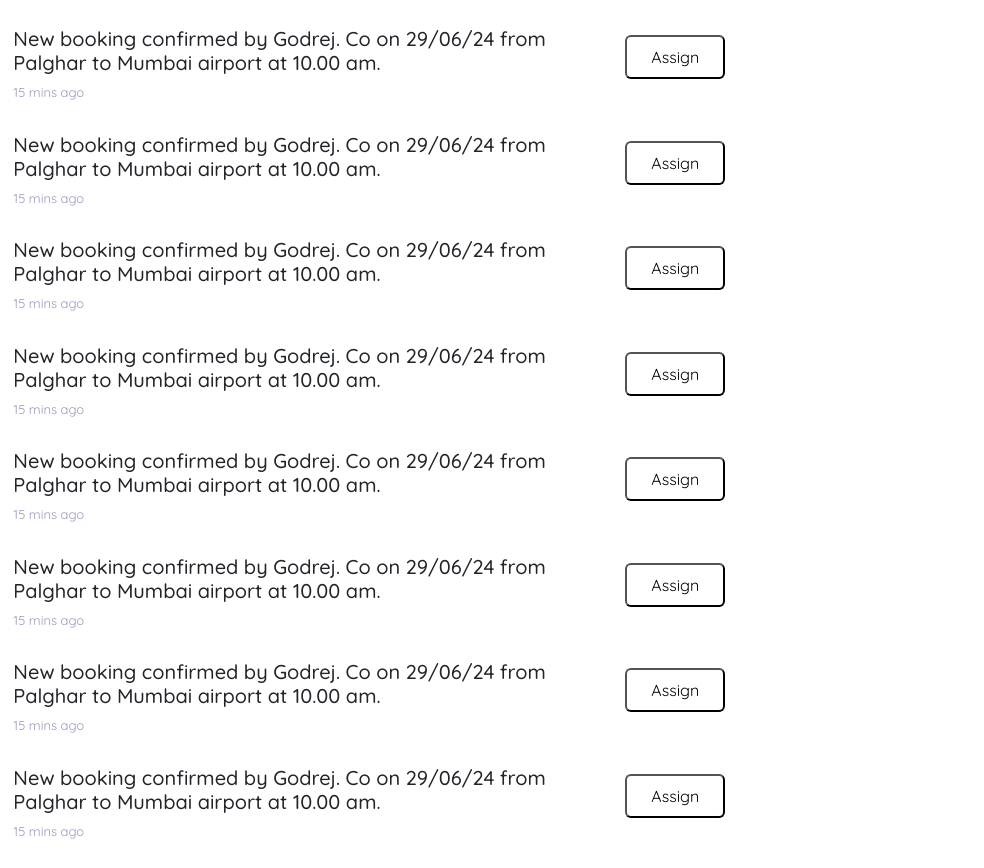
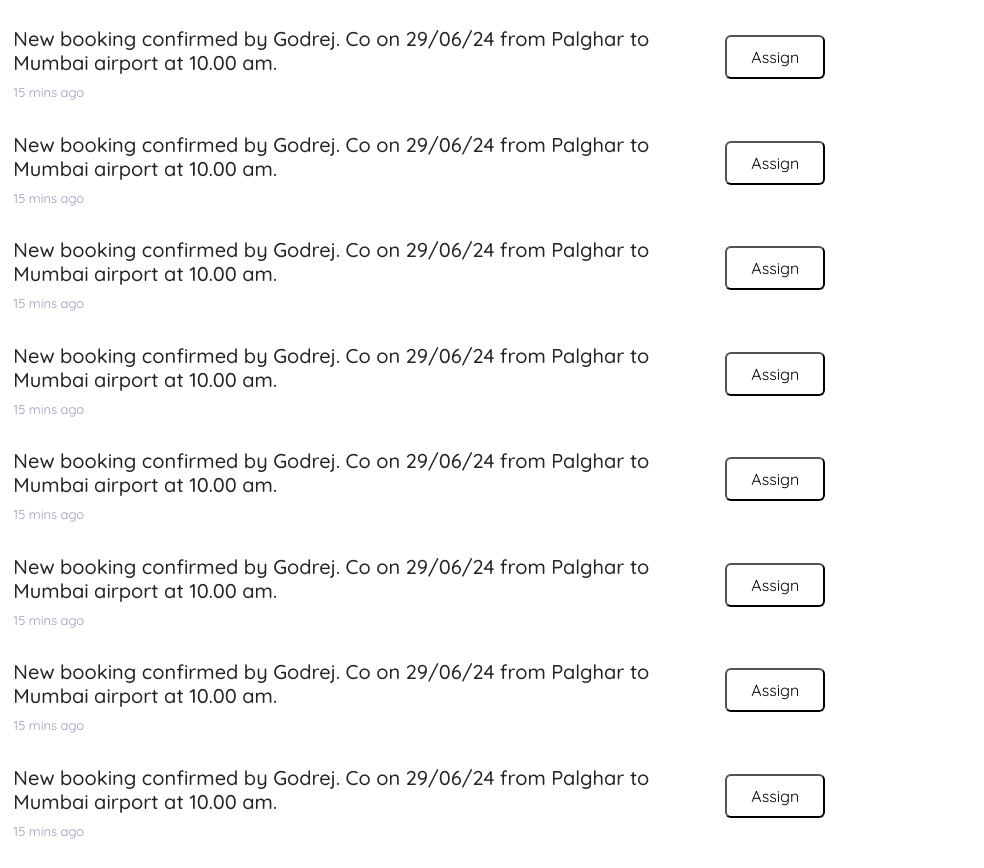
Before and after one commit to AditriGupta/ItsANewDay, a plain HTML site: page bookings.html in a window 1280 px wide. Shown: the part 176-1044 px from the top of the page, 296-1280 px from the left. Drawn offline with nearby package versions, Linux system fonts and the light colour scheme.

Commit message:
Update bookings.html

```diff
--- a/bookings.html
+++ b/bookings.html
@@ -63,7 +63,7 @@ left: 0;}
             </div>
 
             <!--Row2-->
-            <div class="container row " style="padding-top: 30px; display: grid; grid-template-columns: 80px 600px 100px">
+            <div class="container row " style="padding-top: 30px; display: grid; grid-template-columns: 80px 700px 100px">
                 <div style="width: 50px;"><img src="./LogoIcon.png" alt=""></div>
                 <div class="d-flex flex-column flex grow">
                     <h5>New booking confirmed by Godrej. Co on 29/06/24 from Palghar to Mumbai airport at 10.00 am.</h5>
@@ -75,7 +75,7 @@ left: 0;}
             </div>
 
             <!--Row3-->
-            <div class="container row " style="padding-top: 30px; display: grid; grid-template-columns: 80px 600px 100px">
+            <div class="container row " style="padding-top: 30px; display: grid; grid-template-columns: 80px 700px 100px">
                 <div style="width: 50px;"><img src="./LogoIcon.png" alt=""></div>
                 <div class="d-flex flex-column flex grow">
                     <h5>New booking confirmed by Godrej. Co on 29/06/24 from Palghar to Mumbai airport at 10.00 am.</h5>
@@ -87,7 +87,7 @@ left: 0;}
             </div>
 
             <!--Row4-->
-            <div class="container row " style="padding-top: 30px; display: grid; grid-template-columns: 80px 600px 100px">
+            <div class="container row " style="padding-top: 30px; display: grid; grid-template-columns: 80px 700px 100px">
                 <div style="width: 50px;"><img src="./LogoIcon.png" alt=""></div>
                 <div class="d-flex flex-column flex grow">
                     <h5>New booking confirmed by Godrej. Co on 29/06/24 from Palghar to Mumbai airport at 10.00 am.</h5>
@@ -99,7 +99,7 @@ left: 0;}
             </div>
 
             <!--Row5-->
-            <div class="container row " style="padding-top: 30px; display: grid; grid-template-columns: 80px 600px 100px">
+            <div class="container row " style="padding-top: 30px; display: grid; grid-template-columns: 80px 700px 100px">
                 <div style="width: 50px;"><img src="./LogoIcon.png" alt=""></div>
                 <div class="d-flex flex-column flex grow">
                     <h5>New booking confirmed by Godrej. Co on 29/06/24 from Palghar to Mumbai airport at 10.00 am.</h5>
@@ -111,7 +111,7 @@ left: 0;}
             </div>
 
             <!--Row6-->
-            <div class="container row " style="padding-top: 30px; display: grid; grid-template-columns: 80px 600px 100px">
+            <div class="container row " style="padding-top: 30px; display: grid; grid-template-columns: 80px 700px 100px">
                 <div style="width: 50px;"><img src="./LogoIcon.png" alt=""></div>
                 <div class="d-flex flex-column flex grow">
                     <h5>New booking confirmed by Godrej. Co on 29/06/24 from Palghar to Mumbai airport at 10.00 am.</h5>
@@ -123,7 +123,7 @@ left: 0;}
             </div>
 
         <!--Row7-->
-        <div class="container row " style="padding-top: 30px; display: grid; grid-template-columns: 80px 600px 100px">
+        <div class="container row " style="padding-top: 30px; display: grid; grid-template-columns: 80px 700px 100px">
             <div style="width: 50px;"><img src="./LogoIcon.png" alt=""></div>
             <div class="d-flex flex-column flex grow">
                 <h5>New booking confirmed by Godrej. Co on 29/06/24 from Palghar to Mumbai airport at 10.00 am.</h5>
@@ -134,7 +134,7 @@ left: 0;}
             </div>
         </div>
         <!--Row8-->
-        <div class="container row " style="padding-top: 30px; display: grid; grid-template-columns: 80px 600px 100px">
+        <div class="container row " style="padding-top: 30px; display: grid; grid-template-columns: 80px 700px 100px">
             <div style="width: 50px;"><img src="./LogoIcon.png" alt=""></div>
             <div class="d-flex flex-column flex grow">
                 <h5>New booking confirmed by Godrej. Co on 29/06/24 from Palghar to Mumbai airport at 10.00 am.</h5>
@@ -147,7 +147,7 @@ left: 0;}
 
 
         <!--Row9-->
-        <div class="container row " style="padding-top: 30px; display: grid; grid-template-columns: 80px 600px 100px">
+        <div class="container row " style="padding-top: 30px; display: grid; grid-template-columns: 80px 700px 100px">
             <div style="width: 50px;"><img src="./LogoIcon.png" alt=""></div>
             <div class="d-flex flex-column flex grow">
                 <h5>New booking confirmed by Godrej. Co on 29/06/24 from Palghar to Mumbai airport at 10.00 am.</h5>
@@ -158,7 +158,7 @@ left: 0;}
             </div>
         </div>
         <!--Row10-->
-        <div class="container row " style="padding-top: 30px; display: grid; grid-template-columns: 80px 600px 100px">
+        <div class="container row " style="padding-top: 30px; display: grid; grid-template-columns: 80px 700px 100px">
             <div style="width: 50px;"><img src="./LogoIcon.png" alt=""></div>
             <div class="d-flex flex-column flex grow">
                 <h5>New booking confirmed by Godrej. Co on 29/06/24 from Palghar to Mumbai airport at 10.00 am.</h5>
```
